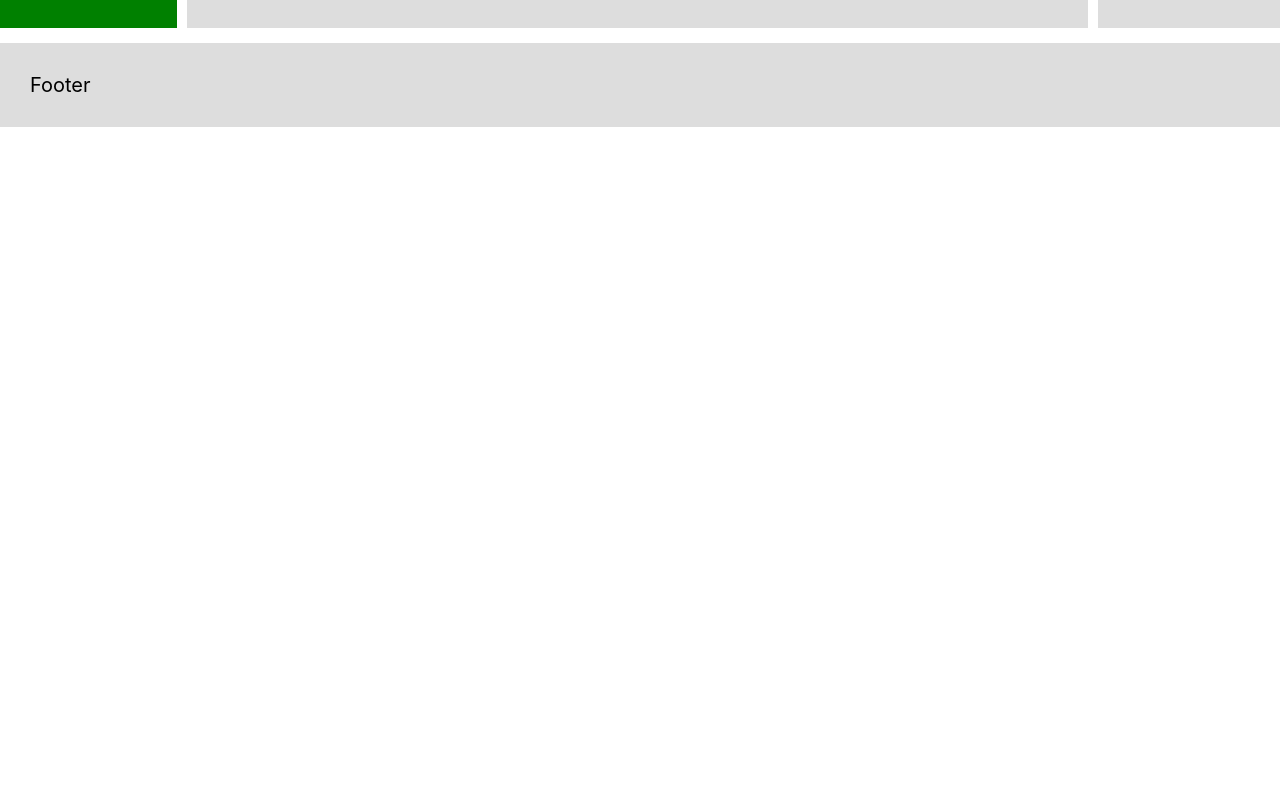
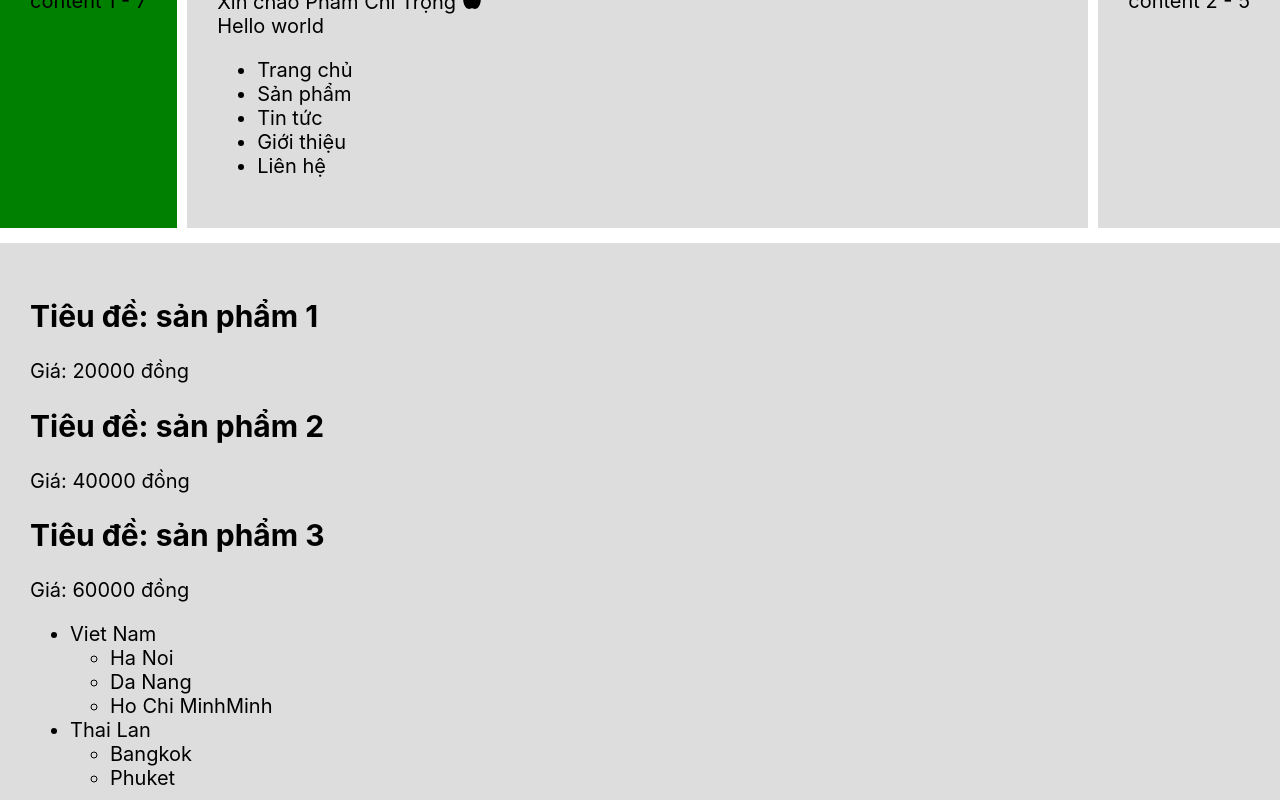
Before and after one commit to peterho77/web_intern, a React (Create React App) app: page / in a window 1280 px wide. Shown: the part 280-1080 px from the top of the page. Before the commit the page ends 800 px from the top, so only its background shows below. Built offline with nearby package versions, Linux system fonts and the light colour scheme.

Commit message:
dùng array.map và props
dùng props truyền data vào component và dùng map để trả về danh sách data các sản phẩm in ra giao diện

```diff
--- a/src/App.js
+++ b/src/App.js
@@ -3,11 +3,14 @@ import Header from './components/Header'
 import Footer from './components/Footer'
 import MainMenu from './components/MainContent'
 import Content from './components/Content'
-import Navigation from './components/Navigation';
+import Navigation from './components/Navigation'
+import Login from './components/Login'
+import ProductList from './components/ProductList'
 
 function App() {
   return (
     <>
+      <Login/>
       <Header/>
       <Navigation/>
       <div className="main">
@@ -15,6 +18,9 @@ function App() {
         <MainMenu/>
         <Content text="content 2" number={5} active={false}/>
       </div>
+      <div className="box">
+        <ProductList/>
+      </div>
       <Footer/>
     </>
   );
--- /dev/null
+++ b/src/components/Login/index.js
@@ -0,0 +1,12 @@
+function Login(){
+    const isLogin = true;
+    return(
+        <>
+            {isLogin ? (<div>Thông tin người dùng. Logout</div>) : (<div>Đăng nhập. Đăng ký</div>)}
+            {isLogin && (<div>Avatar</div>)}
+        </>
+    )
+
+}
+
+export default Login;
--- a/src/components/MainContent/index.js
+++ b/src/components/MainContent/index.js
@@ -5,6 +5,13 @@ function MainMenu(){
         // color: "yellow",
         // backgroundColor: "blue"
     }
+    const arrayMenu = [
+        "Trang chủ",
+        "Sản phẩm",
+        "Tin tức",
+        "Giới thiệu",
+        "Liên hệ"
+    ];
     let name = "Pham Chí Trọng"
     return (
         <>
@@ -15,6 +22,13 @@ function MainMenu(){
                 <div className="test" style={css}>
                     Hello world
                 </div>
+                <ul>
+                    {
+                        arrayMenu.map((item,index)=>
+                            (<li key={index}>{item}</li>)
+                        )
+                    }
+                </ul>
             </div>
         </>
     )
--- /dev/null
+++ b/src/components/ProductList/CountryItem.js
@@ -0,0 +1,15 @@
+function CountryItem(props){
+    const {item} = props
+    return (
+        <>
+            <li className="country_item">
+                <span>{item.name}</span>
+                <ul>
+                    {item.city.map((city)=><li>{city.name}</li>)}
+                </ul>
+            </li>
+        </>
+    )
+}
+
+export default CountryItem;
--- /dev/null
+++ b/src/components/ProductList/ProductItem.js
@@ -0,0 +1,13 @@
+function ProductItem(props){
+    const {item} = props
+    return (
+        <>
+            <div className="product-item">
+                <h2>Tiêu đề: {item.name}</h2>
+                <p>Giá: {item.price}</p>
+            </div>
+        </>
+    )
+}
+
+export default ProductItem;
--- /dev/null
+++ b/src/components/ProductList/index.js
@@ -0,0 +1,27 @@
+import {productList} from "../../data/products.js"
+import {country} from "../../data/country.js"
+import ProductItem from "./ProductItem.js"
+import CountryItem from "./CountryItem.js"
+
+function ProductList(){
+    return (
+        <>
+            <div className="product_list">
+                {
+                    productList.map((item)=>
+                        (<ProductItem item={item} key={item.id}/>)
+                    )
+                }
+            </div>
+            <div>
+                <ul className="country_list">
+                    {
+                        country.map((item)=>(<CountryItem item={item} key={item.id}/>))
+                    }
+                </ul>
+            </div>
+        </>
+    )
+}
+
+export default ProductList
--- /dev/null
+++ b/src/data/country.js
@@ -0,0 +1,34 @@
+export const country = [
+    {
+        id: 1,
+        name: "Viet Nam",
+        city: [
+            {
+                id:1,
+                name: "Ha Noi"
+            },
+            {
+                id:2,
+                name: "Da Nang"
+            },
+            {
+                id:33,
+                name: "Ho Chi MinhMinh"
+            }
+        ]
+    },
+    {
+        id:2,
+        name: "Thai Lan",
+        city: [
+            {
+                id:1,
+                name: "Bangkok"
+            },
+            {
+                id:2,
+                name: "Phuket"
+            }
+        ]
+    }
+]
--- /dev/null
+++ b/src/data/products.js
@@ -0,0 +1,17 @@
+export const productList = [
+    {
+        id: 1,
+        name: "sản phẩm 1",
+        price: "20000 đồng"
+    },
+    {
+        id: 2,
+        name: "sản phẩm 2",
+        price: "40000 đồng"
+    },
+    {
+        id: 3,
+        name: "sản phẩm 3",
+        price: "60000 đồng"
+    }
+]
```
